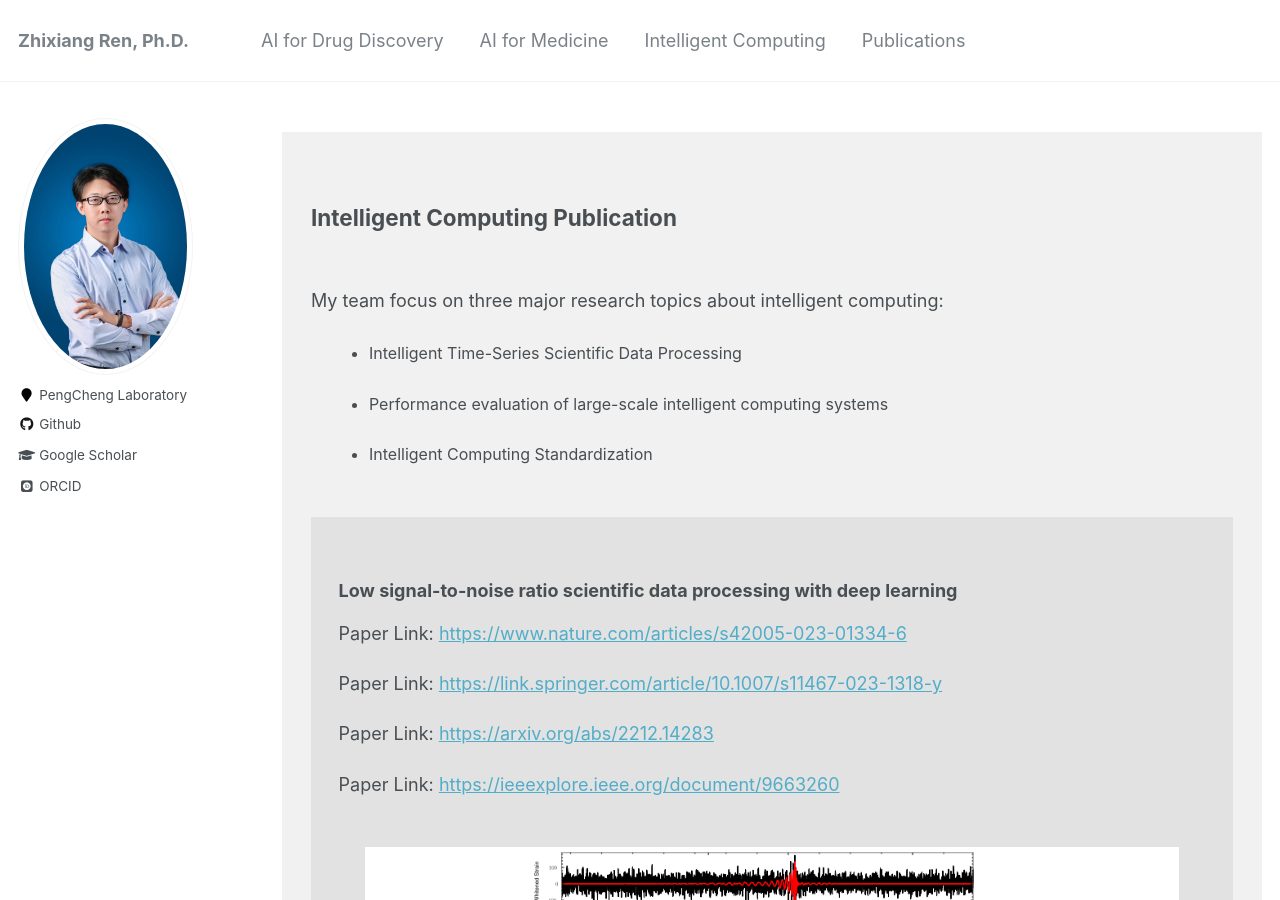
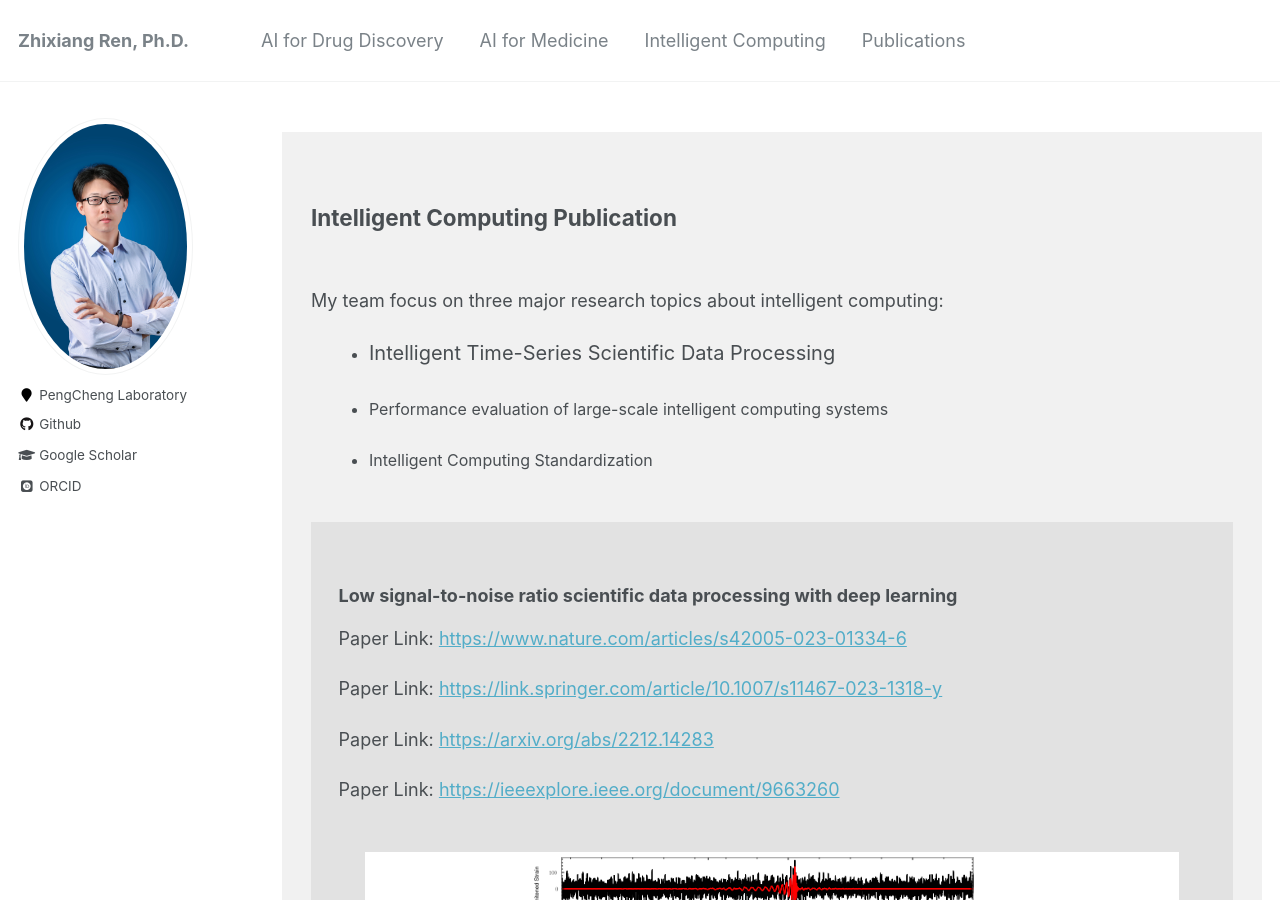
Before and after one commit to zhixiang-ren/zhixiang-ren.github.io, a Jekyll site: the page built from _pages/Intelligent_Computing.html, in a window 1280 px wide and 900 px high. Built offline with Jekyll 4.4.1, drawn with Linux system fonts in a browser that asks for light colours; some web fonts are replaced.

Commit message:
Update Intelligent_Computing.html

```diff
--- a/_pages/Intelligent_Computing.html
+++ b/_pages/Intelligent_Computing.html
@@ -11,8 +11,8 @@ author_profile: true
 <h2>Intelligent Computing Publication</h2>
 </br>
 <p style="text-align:justify">My team focus on three major research topics about intelligent computing:</p>
-<ul style="font-weight: 400;color: @black-color;font-size: 16px;line-height: 30px;margin-left: 1rem;list-style-type: disc;ul{margin-left: 1rem;list-style-type: circle;}">
-  <li><p style="text-align:justify">Intelligent Time-Series Scientific Data Processing</p></li>
+<ul style="font-weight:400;color:@black-color;font-size:16px;line-height:30px;margin-left:1rem;list-style-type:disc;ul{margin-left:1rem;list-style-type:circle;}">
+  <li><p style="text-align:justify;font-size:20px">Intelligent Time-Series Scientific Data Processing</p></li>
   <li><p style="text-align:justify">Performance evaluation of large-scale intelligent computing systems</p></li>
   <li><p style="text-align:justify">Intelligent Computing Standardization</p></li>
 </ul>
```
